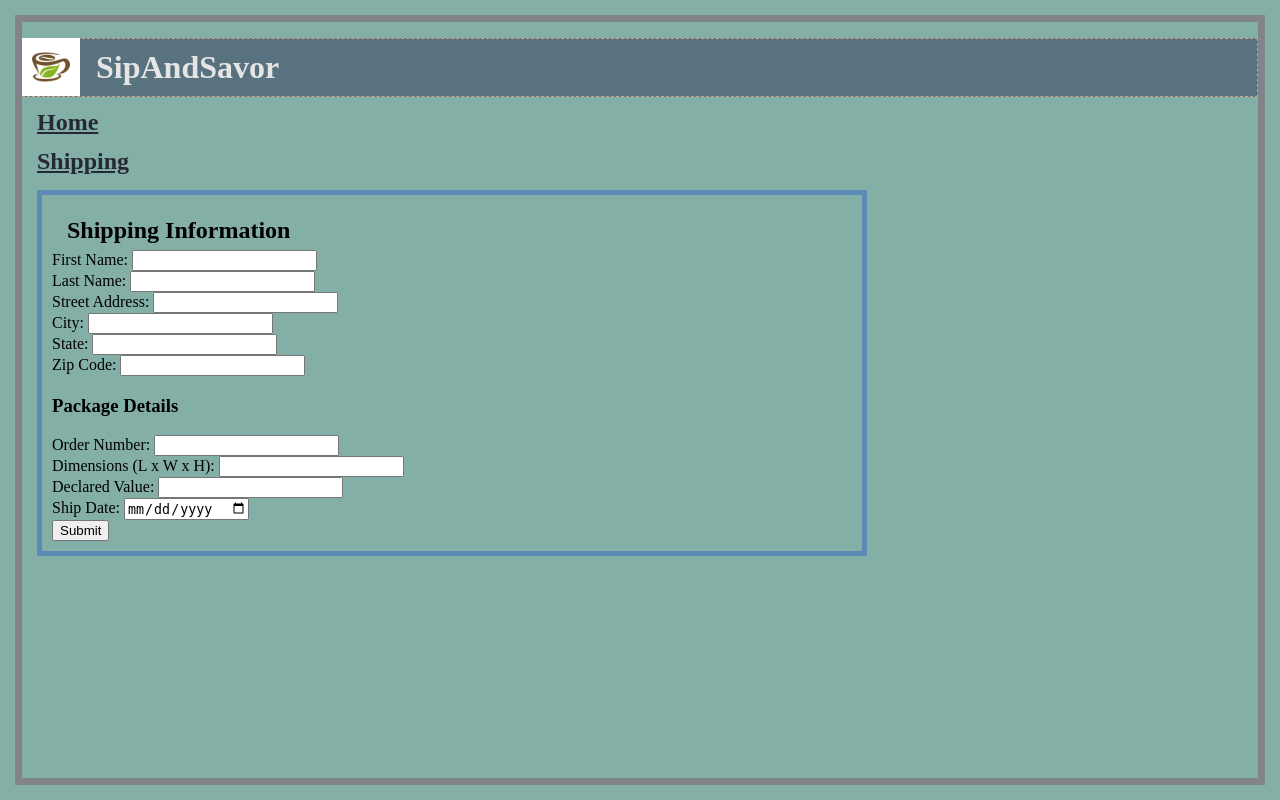
After one commit to MarkaGon/E-commerce-Full-Stack-Web-Application-, a PHP site: page /ship.php in a window 1280 px wide. The commit adds this page. Run offline with PHP 8.4, Linux system fonts and the light colour scheme.

Commit message:
shipping page is finished

```diff
--- a/header.php
+++ b/header.php
@@ -2,6 +2,6 @@
     <img src="images/logo2.png" alt= "SipAndSavor Logo" width="58" />
     <h1 style="color: #e5e5e5; background-color:#58727f ;">
      SipAndSavor </h1>
-     <a href="home.php"target="_blank"><h2>Home</h2></a>
-     <a href="ship.php"target="_blank"><h2>Shipping</h2></a>
+     <a href="home.php"><h2>Home</h2></a>
+     <a href="ship.php"><h2>Shipping</h2></a>
 </header>
--- a/home.css
+++ b/home.css
@@ -1,5 +1,5 @@
 h1, h2, body {
-    font-family: Georgia, Cambria, Cochin, Georgia, Times, 'Times New Roman', serif;
+    font-family: Times New Roman, Cambria, Cochin, Georgia, Times, 'Times New Roman', serif;
     background-color: #83afa6;
 }
 
--- /dev/null
+++ b/ship.php
@@ -0,0 +1,51 @@
+<?php
+if (!isset($first_name)) { $first_name = ''; }
+if (!isset($last_name)) { $last_name = ''; }
+if (!isset($street_address)) { $street_address = ''; }
+if (!isset($city)) { $city = ''; }
+if (!isset($state)) { $state = ''; }
+if (!isset($zip_code)) { $zip_code = ''; }
+if (!isset($order_number)) { $order_number = ''; }
+if (!isset($dimensions)) { $dimensions = ''; }
+if (!isset($declared_value)) { $declared_value = ''; }
+?>
+
+<html>
+<head>
+    <title>Shipping Page</title>
+    <link rel="stylesheet" href="home.css"/>
+</head>
+<body>
+    <?php include ('header.php'); ?>
+    <main>
+        <h2>Shipping Information</h2>
+        <?php if (!empty($error_message)) { ?>
+        <p><?php echo htmlspecialchars($error_message); ?></p>
+        <?php } ?>
+        <label>First Name:</label>
+        <input type="text" name="first_name" pattern="[A-Za-z]+" title="Only letters are allowed" required value="<?php echo htmlspecialchars($first_name); ?>"><br>
+        <label>Last Name:</label>
+        <input type="text" name="last_name" pattern="[A-Za-z]+" title="Only letters are allowed" required value="<?php echo htmlspecialchars($last_name); ?>"><br>
+        <label>Street Address:</label>
+        <input type="text" name="street_address" required value="<?php echo htmlspecialchars($street_address); ?>"><br>
+        <label>City:</label>
+        <input type="text" name="city" pattern="[A-Za-z ]+" title="Only letters and spaces are allowed" required value="<?php echo htmlspecialchars($city); ?>"><br>
+        <label>State:</label>
+        <input type="text" name="state" pattern="[A-Za-z]+" title="Only letters are allowed" required value="<?php echo htmlspecialchars($state); ?>"><br>
+        <label>Zip Code:</label>
+        <input type="text" name="zip_code" pattern="[0-9]+" title="Only numbers are allowed" required value="<?php echo htmlspecialchars($zip_code); ?>"><br>
+
+        <h3>Package Details</h3>
+        <label>Order Number:</label>
+        <input type="text" name="order_number" pattern="[0-9]+" title="Only numbers are allowed" required value="<?php echo htmlspecialchars($order_number); ?>"><br>
+        <label>Dimensions (L x W x H):</label>
+        <input type="text" name="dimensions" pattern="[^*<>{}]+" title="No special characters are allowed except *{}<>" required value="<?php echo htmlspecialchars($dimensions); ?>"><br>
+        <label>Declared Value:</label>
+        <input type="text" name="declared_value" pattern="[0-9]+" title="Only numbers are allowed" required value="<?php echo htmlspecialchars($declared_value); ?>"><br>
+        <label>Ship Date:</label>
+        <input type="date" name="ship_date" required><br>
+
+        <input type="submit" value="Submit">
+    </form>
+</body>
+</html>
```
Also changed, not shown: ship_report.php (added, +64 -0 lines).
